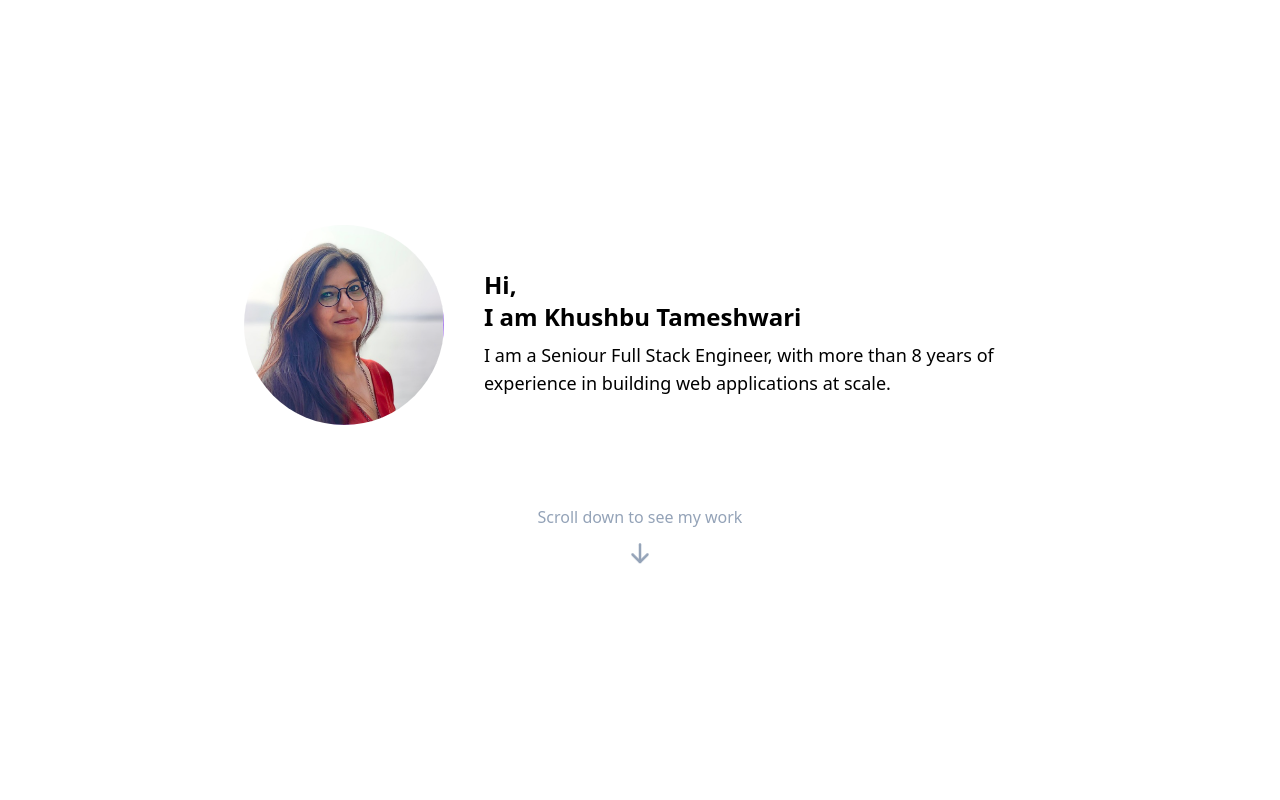
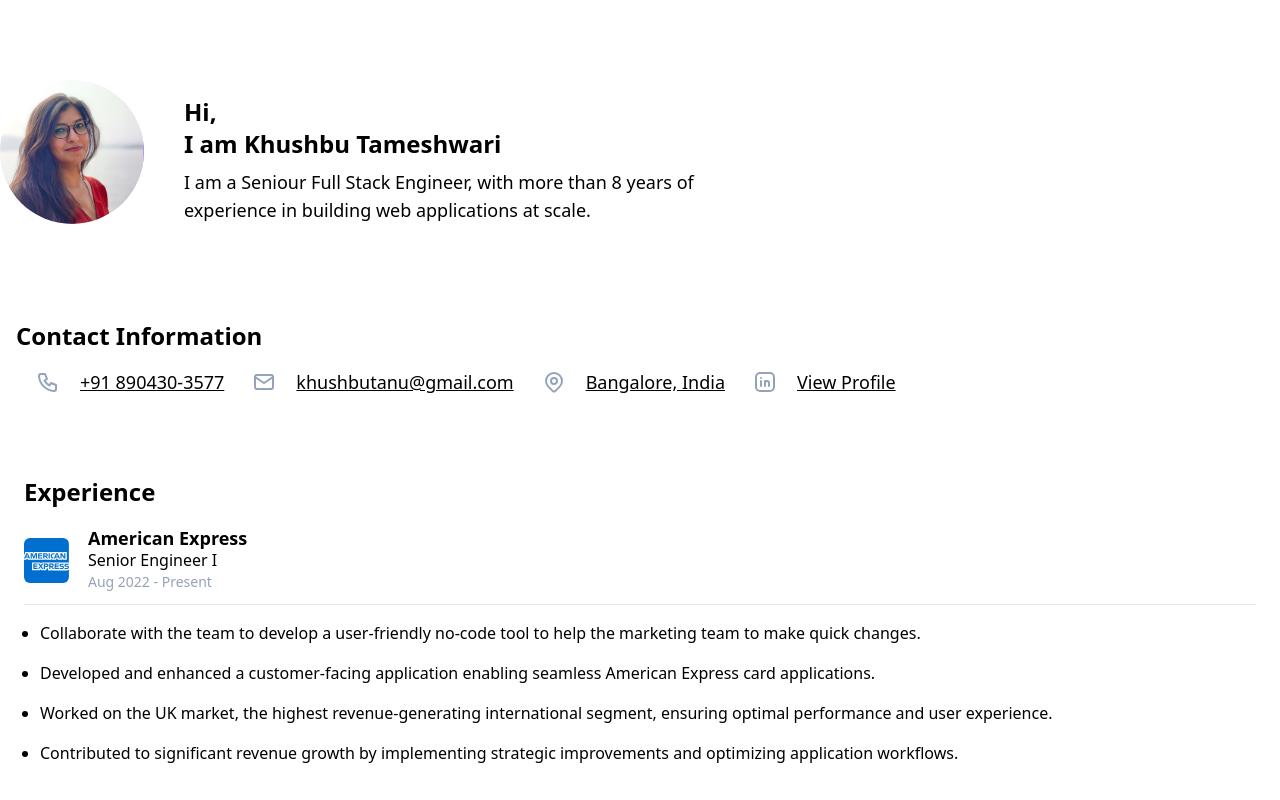
Before and after one commit to ramancodians/raman-v2, a React (Vite) app: page / in a window 1280 px wide. Shown: the top 800 px of the page. Built offline with nearby package versions, Linux system fonts and the light colour scheme; a web font is replaced by a local one.

Commit message:
feat: update meta tags and enhance contact information in App component

```diff
--- a/index.html
+++ b/index.html
@@ -5,7 +5,25 @@
   <meta charset="UTF-8" />
   <link rel="icon" type="image/svg+xml" href="/vite.svg" />
   <meta name="viewport" content="width=device-width, initial-scale=1.0" />
-  <title>Vite + React</title>
+  <!-- Primary Meta Tags -->
+<title>Khushbu Tameshwari | Full Stack Developer</title>
+<meta name="title" content="Khushbu Tameshwari | Full Stack Developer" />
+<meta name="description" content="I am a Seniour Full Stack Engineer, with more than 8 years of experience in building web applications at scale." />
+
+<!-- Open Graph / Facebook -->
+<meta property="og:type" content="website" />
+<meta property="og:url" content="https://khushbutameshwari.in" />
+<meta property="og:title" content="" />
+<meta property="og:description" content="I am a Seniour Full Stack Engineer, with more than 8 years of experience in building web applications at scale." />
+<meta property="og:image" content="/khushbu-tameshwari.jpg" />
+
+<!-- Twitter -->
+<meta property="twitter:card" content="summary_large_image" />
+<meta property="twitter:url" content="https://khushbutameshwari.in" />
+<meta property="twitter:title" content="Khushbu Tameshwari | Full Stack Developer" />
+<meta property="twitter:description" content="I am a Seniour Full Stack Engineer, with more than 8 years of experience in building web applications at scale." />
+<meta property="twitter:image" content="/khushbu-tameshwari.jpg" />
+
   <link rel="preconnect" href="https://fonts.googleapis.com">
   <link rel="preconnect" href="https://fonts.gstatic.com" crossorigin>
   <link href="https://fonts.googleapis.com/css2?family=Gabarito:wght@400;600;800&family=Indie+Flower&display=swap"
--- a/src/Khush/App.jsx
+++ b/src/Khush/App.jsx
@@ -1,4 +1,11 @@
-import { TbArrowDown, TbMail, TbPhone } from "react-icons/tb";
+import {
+  TbArrowDown,
+  TbBrandLinkedin,
+  TbMail,
+  TbMapPin,
+  TbPhone,
+  TbPin,
+} from "react-icons/tb";
 import MyImage from "./../assets/khushbu-tamershwari.png";
 import Amex from "./../assets/amex.svg";
 import Mercedes from "./../assets/mercedes-benz.png";
@@ -60,7 +67,7 @@ const Company = ({
   duration = "Aug 2022 - Present",
   role = "Senior Engineer I",
   list = [
-    "Led a team of 10 members, driving collaboration and project success in a fast-paced environment.",
+    "Collaborate with the team to develop a user-friendly no-code tool to help the marketing team to make quick changes.",
     "Developed and enhanced a customer-facing application enabling seamless American Express card applications.",
     "Worked on the UK market, the highest revenue-generating international segment, ensuring optimal performance and user experience.",
     "Contributed to significant revenue growth by implementing strategic improvements and optimizing application workflows.",
@@ -94,13 +101,13 @@ const Company = ({
 const App = () => {
   return (
     <div>
-      <div className="container mx-auto min-h-screen flex flex-col justify-center items-center">
+      <div className="container mx-auto min-h-screen print:min-h-fit md:min-h-fit md:pt-20 flex flex-col justify-center items-center md:justify-start md:items-start">
         <div className="flex flex-col justify-center items-center  md:flex-row">
           <div>
             <img
               src={MyImage}
               alt="Khushbu Tameshwari"
-              className="rounded-full max-w-[200px]"
+              className="rounded-full max-w-[200px] md:w-36"
             />
           </div>
           <div className="px-10">
@@ -114,7 +121,7 @@ const App = () => {
             </h2>
           </div>
         </div>
-        <div className="mt-20 flex flex-col justify-center items-center">
+        <div className="mt-20 flex flex-col justify-center items-center print:hidden md:hidden">
           <span className="mb-4 text-slate-400">
             Scroll down to see my work
           </span>
@@ -125,7 +132,7 @@ const App = () => {
       {/* Contact Information */}
       <div className="container mx-auto  flex flex-col px-4 my-20">
         <h2 className="text-2xl font-semibold my-4">Contact Information</h2>
-        <div>
+        <div className="flex gap-2 justify-start">
           <div className="flex items-center w-">
             <TbPhone className="text-2xl text-slate-400 w-16" />
             <a
@@ -138,19 +145,27 @@ const App = () => {
           <div className="flex items-center w-">
             <TbMail className="text-2xl text-slate-400 w-16" />
             <a
-              href="tel:+918904303577"
+              href="mail:khushbutanu@gmail.com"
               className="text-lg underline print:no-underline"
             >
-              +91 890430-3577
+              khushbutanu@gmail.com
             </a>
           </div>
           <div className="flex items-center w-">
-            <TbPhone className="text-2xl text-slate-400 w-16" />
+            <TbMapPin className="text-2xl text-slate-400 w-16" />
+            <p className="text-lg underline print:no-underline">
+              Bangalore, India
+            </p>
+          </div>
+          <div className="flex items-center w-">
+            <TbBrandLinkedin className="text-2xl text-slate-400 w-16" />
             <a
-              href="tel:+918904303577"
               className="text-lg underline print:no-underline"
+              href="https://www.linkedin.com/in/khushbu-tameshwari-b23176a1"
+              target="_blank"
+              rel="noreferrer"
             >
-              +91 890430-3577
+              View Profile
             </a>
           </div>
         </div>
```
Also changed, not shown: src/assets/khushbu-tameshwari.jpg (added).
